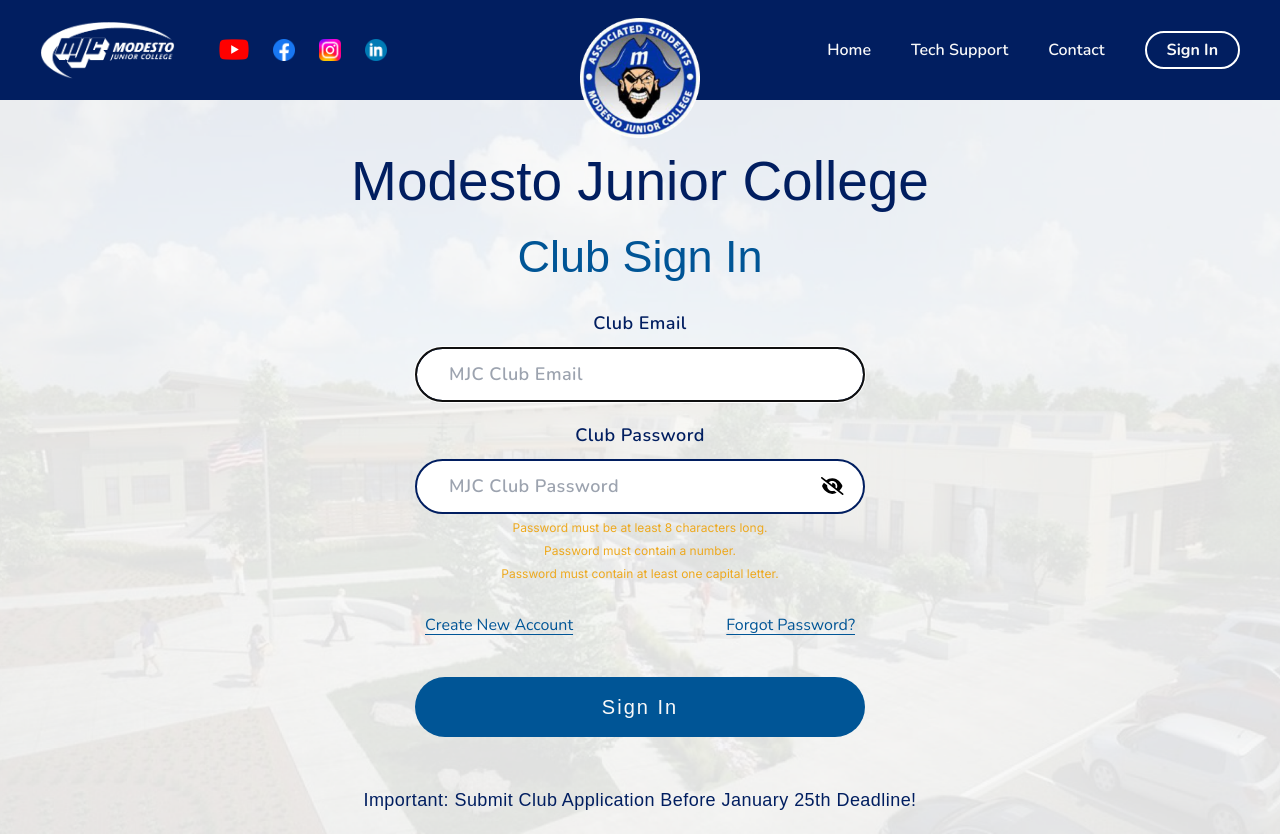
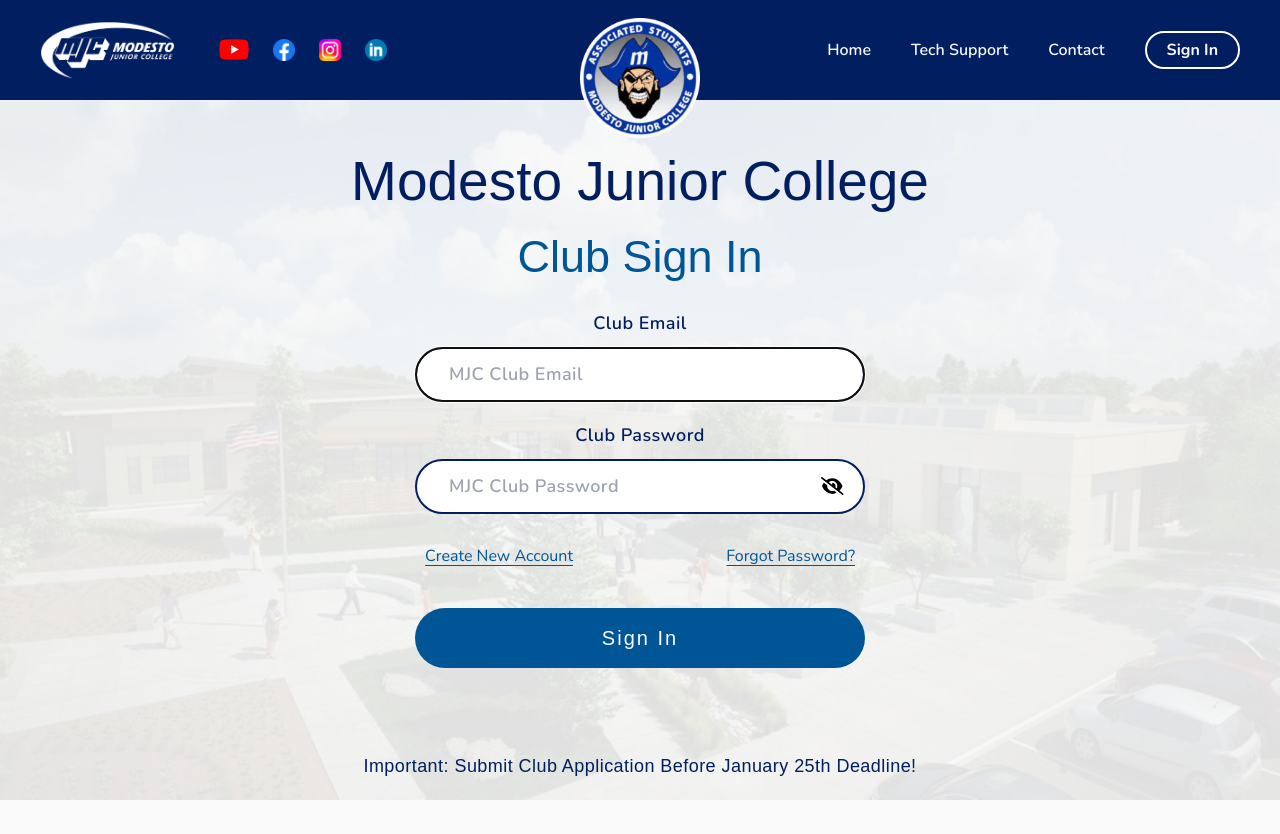
Before and after one commit to Community-ALI/club-website, a Next.js app: page / in a window 1280 px wide. Both pictures are taken after a click on the item "Sign In". After the commit the page ends 800 px from the top, so only its background shows below. Built offline with nearby package versions, Linux system fonts and the light colour scheme; a web font is replaced by a local one.

Commit message:
Fix(login): Fix login password input

```diff
--- a/app/components/form-input.js
+++ b/app/components/form-input.js
@@ -11,6 +11,7 @@ export default function FormInput({
   autoFocus = false,
   sideBySide = false,
   onchange = () => {},
+  createAccount = false,
 }) {
   const [passwordVisible, setPasswordVisible] = useState(false);
   const [password, setPassword] = useState("");
@@ -65,7 +66,7 @@ export default function FormInput({
           placeholder={placeholder}
           onChange={(e) => {
             onchange(e);
-            if (type === "password")
+            if (type === "password" && createAccounts)
               setPassword(e.target.value);
           }}
           className="w-[100%] px-8 py-3 bg-white rounded-[80px] border-2
@@ -81,7 +82,7 @@ export default function FormInput({
           />
         )}
       </div>
-      {type === "password" && (
+      {(type === "password" && createAccount) && (
         <div>
           <p
             className={`text-center text-[12px] ${
--- a/app/landing-tabs/create-account.js
+++ b/app/landing-tabs/create-account.js
@@ -36,7 +36,6 @@ export default function CreateAccount({ setCurrentPage }) {
 
     setIsFormFilled(_isFormFilled);
 
-
     function checkPassword(password, confirmPassword) {
       let _fullfilledPasswordRequirements = [true, true, true, true];
 
@@ -59,7 +58,6 @@ export default function CreateAccount({ setCurrentPage }) {
       return _fullfilledPasswordRequirements;
     }
   }, [password, confirmPassword]);
-
 
   function submitForm(e) {
     e.preventDefault();
@@ -161,6 +159,7 @@ export default function CreateAccount({ setCurrentPage }) {
           <div className="flex justify-center gap-[50px] mt-[15px] md:mt-[10px] md:flex-col md:gap-[10px]">
             <FormInput
               title="Club Password"
+              createAccount={true}
               type="password"
               placeholder="MJC Club Password"
               onchange={(e) => {
@@ -170,6 +169,7 @@ export default function CreateAccount({ setCurrentPage }) {
             ></FormInput>
             <FormInput
               title="Confirm Password"
+              createAccount={true}
               type="password"
               placeholder="Confirm Password"
               onchange={(e) => {
@@ -200,7 +200,9 @@ export default function CreateAccount({ setCurrentPage }) {
 
           <p
             className={`text-center text-[12px] ${
-              fullfilledPasswordRequirements[3] ? "text-lightBlue" : "text-orange"
+              fullfilledPasswordRequirements[3]
+                ? "text-lightBlue"
+                : "text-orange"
             } mt-[5px] xsm:text-[10px]`}
           >
             Passwords match
```
Lines whose indentation alone changed are shown as unchanged.
